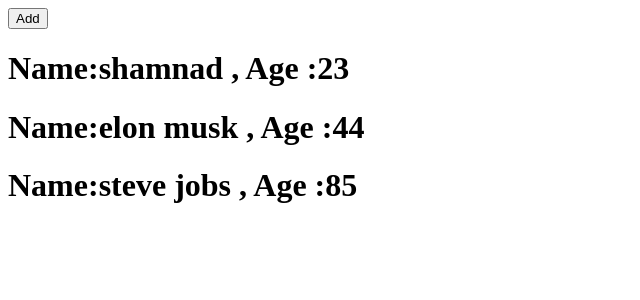
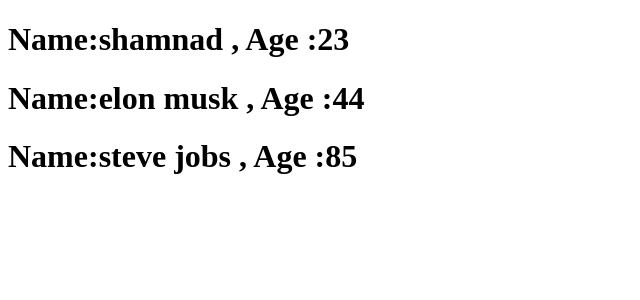
Before and after one commit to shmnd/react, a React (Create React App) app: page / in a window 1280 px wide. Shown: the top 300 px of the page, without its empty margins (0-640 px from the left). Built offline with nearby package versions, Linux system fonts and the light colour scheme.

Commit message:
map with spread

```diff
--- a/src/App.js
+++ b/src/App.js
@@ -1,4 +1,4 @@
-import {useState} from 'react'
+//
 
 
 // import  Header from './components/Header';
@@ -54,7 +54,7 @@
 // }
 
 
-
+// import {useState} from 'react'
 // import Counter2 from './Counter2'
 
 // function App(){
@@ -90,28 +90,27 @@
 import Employee from './Employee'
 
 function App(){
-    const [count,setCount]=useState(0)
 
-      const addCount  =()=> {
-          setCount(count+1)
-      }
-
-      let emp=[{name:'shamnad',age:23},
-      {name:'elon musk',age:44},
-      {name:'steve jobs',age:85}
-      ]
+    let emp=[
+                {name:'shamnad',age:23},
+                {name:'elon musk',age:44},
+                {name:'steve jobs',age:85}
+            ]
 
       return(
+
           <div>
-              <button onClick={addCount}>Add</button>
             {
-                emp.map((obj)=>{
-                    return(
-                        <Employee name={obj.name} age={obj.age} />
+                emp.map((obj,index)=>
+                // if we don't give cruly bracket of arrow function it return all the data's inside  and don't need to use return statement and if there multiple data it should be inside the bracket () a
+
+                    (
+                        <Employee key={index} {...obj}  />
                     )
-                })
+                )
             }
           </div>
+
       );
   }
 
--- a/src/index.js
+++ b/src/index.js
@@ -1,16 +1,18 @@
 import React from 'react';
-import ReactDOM from 'react-dom';
 import App from './App';
-// import ReactDOM from 'react-dom/client';
+import ReactDOM from 'react-dom/client';
 // import Counter from './counter';
 // import Counter2 from './Counter2';
+
 const root = ReactDOM.createRoot(document.getElementById('root'));
+
 root.render(
+
   <React.StrictMode>
-    {/* <App /> */}
+    <App />
     {/* <Counter/> */}
-      {/* <Counter2  /> */}
-    <App /> {/* counter by refernce */}
+    {/* <Counter2  /> */}
 
   </React.StrictMode>
+
 );
```
